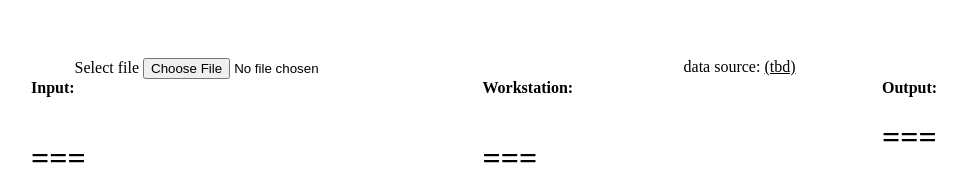
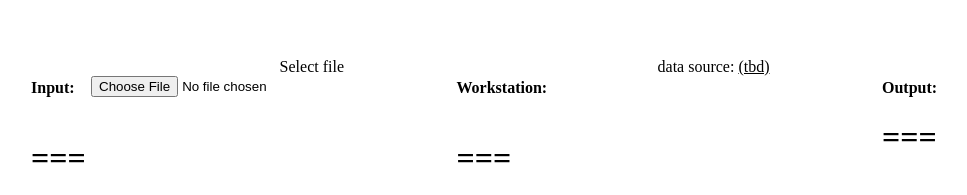
Before and after one commit to c-johnson/cigs, a plain HTML site: page src/index.html in a window 1280 px wide. Shown: the whole page, without its empty margins (27-994 px from the left). Drawn offline with Linux system fonts and the light colour scheme.

Commit message:
- Fixing UI a little bit. Still wonky.

```diff
--- a/src/index.html
+++ b/src/index.html
@@ -122,10 +122,10 @@
     <div style="display: flex; justify-content: space-between; padding: 50px">
       <div style="display: flex; flex-direction: column">
         <div style="display: flex; justify-content: space-between">
-          <h4>Input:</h4>
+          <h4 stye="display: block">Input:</h4>
           <div>
-            <label>Select file</label>
-            <input id="select-file" type="file" name="imageFile" />
+            <label style="display: block; text-align: right;">Select file</label>
+            <input id="select-file" type="file" name="imageFile" style="display: block; text-align: right;"/>
           </div>
         </div>
         <h1>===</h1>
```
